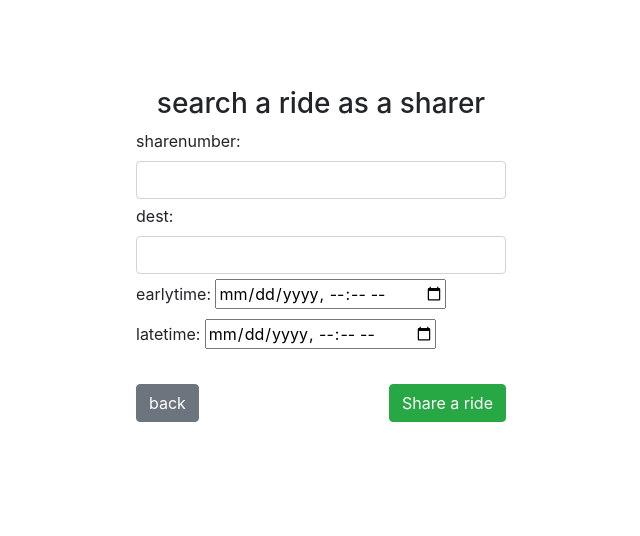
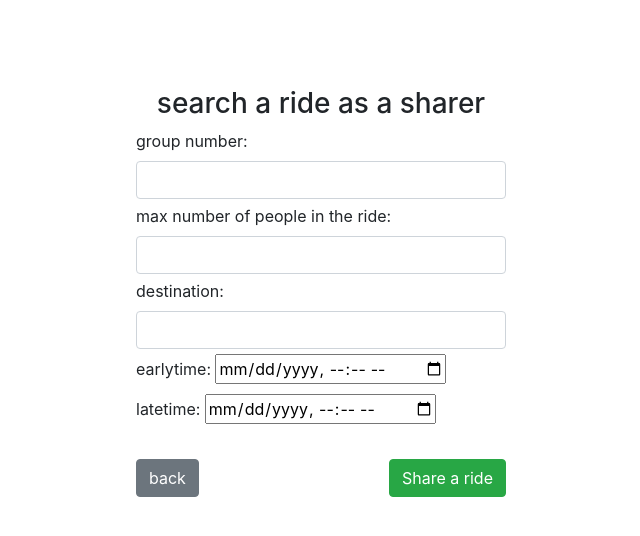
Before and after one commit to Pengfei-Lee18/Mini-Uber, a Django app: page /index/shareride/ in a window 1280 px wide. Shown: the top 536 px of the page, without its empty margins (319-959 px from the left). Run offline with Django 4.2, Linux system fonts and the light colour scheme; some libraries are stand-ins or nearby versions.

Commit message:
hopefinished

```diff
--- a/mysite/login/forms.py
+++ b/mysite/login/forms.py
@@ -33,14 +33,18 @@ class OwnerForm(forms.Form):
     freeText = forms.CharField(label="freeText", max_length=128, required=False, widget=forms.TextInput(attrs={'class': 'form-control'}))
     cartype = forms.CharField(label="cartype", max_length=128, required=False, widget=forms.TextInput(attrs={'class': 'form-control'}))
 
-class DriverForm(forms.Form):
-    space = forms.DecimalField(label="space" ,max_value=99 , required=True, max_digits=3, decimal_places=0, widget=forms.TextInput(attrs={'class': 'form-control'}))
-    cartype = forms.CharField(label="cartype", max_length=128, required=True, widget=forms.TextInput(attrs={'class': 'form-control'}))
+class DriverForm(forms.ModelForm):
+    cartype = forms.CharField(label="cartype", max_length=128,required=False, widget=forms.TextInput(attrs={'class': 'form-control', 'disabled': True}))
+    passengersNumber = forms.DecimalField(label="passengerNumber" ,max_value=99 ,required=False, max_digits=3, decimal_places=0, widget=forms.TextInput(attrs={'class': 'form-control', 'disabled': True}))
     freeText = forms.CharField(label="freeText", max_length=128, required=False, widget=forms.TextInput(attrs={'class': 'form-control'}))
+    class Meta:
+        model = models.Car
+        exclude = ['plateNumber', 'user']
 
 class ShareForm(forms.Form):
-    sharenumber = forms.DecimalField(label="sharenumber" ,max_value=99 , required=True, max_digits=3, decimal_places=0, widget=forms.TextInput(attrs={'class': 'form-control'}))
-    dest = forms.CharField(label="dest", max_length=128, required=True, widget=forms.TextInput(attrs={'class': 'form-control'}))
+    sharenumber = forms.DecimalField(label="group number" ,max_value=99 , required=True, max_digits=3, decimal_places=0, widget=forms.TextInput(attrs={'class': 'form-control'}))
+    maxnumber = forms.DecimalField(label="max number of people in the ride" ,max_value=99 , required=True, max_digits=3, decimal_places=0, widget=forms.TextInput(attrs={'class': 'form-control'}))
+    dest = forms.CharField(label="destination", max_length=128, required=True, widget=forms.TextInput(attrs={'class': 'form-control'}))
     earlytime = forms.DateTimeField(label="earlytime", widget=forms.DateTimeInput(attrs={'type':'datetime-local'}))
     latetime = forms.DateTimeField(label="latetime", widget=forms.DateTimeInput(attrs={'type':'datetime-local'}))
 
--- a/mysite/login/models.py
+++ b/mysite/login/models.py
@@ -1,5 +1,6 @@
 from django.db import models
 from datetime import date
+from django.utils.timezone import now
 
 # Create your models here.
 
@@ -54,3 +55,5 @@ class Relationship(models.Model):
     user = models.ForeignKey(User, on_delete=models.CASCADE)
     ride = models.ForeignKey(Ride, on_delete=models.CASCADE)
     groupnumber = models.DecimalField(max_digits=3, decimal_places=0)
+    earlytime = models.DateTimeField(default=now)
+    latetime = models.DateTimeField(default=now)
--- a/mysite/login/templates/login/driveride.html
+++ b/mysite/login/templates/login/driveride.html
@@ -22,15 +22,13 @@
         <div class="col">
             <form class="form-register" action="/index/driveride/" method="post">
 
-                {% if register_form.captcha.errors %}
-                <div class="alert alert-warning">{{ register_form.captcha.errors }}</div>
-                {% elif message %}
+                {% if message %}
                 <div class="alert alert-warning">{{ message }}</div>
                 {% endif %} {% csrf_token %}
                 <h3 class="text-center">search a ride as a driver</h3>
 
                 <div class="form-group">
-                    {{ driver_form.space.label_tag }} {{ driver_form.space}}
+                    {{ driver_form.passengersNumber.label_tag }} {{ driver_form.passengersNumber}}
                 </div>
                 <div class="form-group">
                     {{ driver_form.cartype.label_tag }} {{ driver_form.cartype}}
--- a/mysite/login/templates/login/shareride.html
+++ b/mysite/login/templates/login/shareride.html
@@ -31,6 +31,9 @@
                     {{ sharer_form.sharenumber.label_tag }} {{ sharer_form.sharenumber}}
                 </div>
                 <div class="form-group">
+                    {{ sharer_form.maxnumber.label_tag }} {{ sharer_form.maxnumber}}
+                </div>
+                <div class="form-group">
                     {{ sharer_form.dest.label_tag }} {{ sharer_form.dest}}
                 </div>
                 <div class="form-group">
--- a/mysite/login/templates/login/viewride.html
+++ b/mysite/login/templates/login/viewride.html
@@ -103,9 +103,9 @@
                     <td>{{cur_ride.dest}}</td>
                     <td>{{cur_ride.arrivaltime}}</td>
                     <td>{{cur_ride.carspace}}</td>
-                    {% if status == 0%}
+                    {% if cur_ride.status == 0%}
                     <td>Waiting Driver</td>
-                    {% elif status == 1 %}
+                    {% elif cur_ride.status == 1 %}
                     <td>Confirmed</td>
                     {% else %}
                     <td>Complete</td>
--- a/mysite/login/views.py
+++ b/mysite/login/views.py
@@ -6,6 +6,7 @@ from . import forms
 from django.db.models import Q
 import json
 from django.conf import settings
+from datetime import datetime
 
 # Create your views here.
 
@@ -196,6 +197,10 @@ def editprofile(request):
                 message = "you still have an driver order, you have to be a driver"
                 return render(request, 'login/editprofile.html', locals())
             print(isdriver)
+            if (not (cartype == cur_car.cartype and plateNumber == cur_car.plateNumber \
+            and passengersNumber == cur_car.passengersNumber and freeText == cur_car.freeText)) and (ridelist):
+                message = "you still have an driver order, you cannot change your car info"
+                return render(request, 'login/editprofile.html', locals())
             if not (cartype and plateNumber and passengersNumber):
                 return render(request, 'login/editprofile.html', locals())
             print(int(passengersNumber))
@@ -273,13 +278,18 @@ def shareride(request):
         sharer_form = forms.ShareForm(request.POST)
         message = "check your input"
         if sharer_form.is_valid():
+            maxnumber = sharer_form.cleaned_data.get('maxnumber')
             sharenumber = sharer_form.cleaned_data.get('sharenumber')
             dest = sharer_form.cleaned_data.get('dest')
             earlytime = sharer_form.cleaned_data.get('earlytime')
             latetime = sharer_form.cleaned_data.get('latetime')
             cur_user_id = request.session['user_id']
+            print(earlytime)
+            request.session['early_time'] = earlytime.strftime("%Y-%m-%d %H:%M:%S %z")
+            request.session['late_time'] = latetime.strftime("%Y-%m-%d %H:%M:%S %z")
+            print(request.session['early_time'])
             cur_user = models.User.objects.get(id = cur_user_id)
-            ridelist = models.Ride.objects.filter(Q(status=0) & Q(share=True) & Q(dest = dest) & \
+            ridelist = models.Ride.objects.filter(Q(carspace__lte=maxnumber) & Q(status=0) & Q(share=True) & Q(dest = dest) & \
             Q(arrivaltime__gte=earlytime) & Q(arrivaltime__lte=latetime) & ~Q(sharer__name = cur_user) & \
             ~Q(ridedriver = cur_user) & ~Q(owner = cur_user))
             return render(request, 'login/shareresult.html', locals())
@@ -293,24 +303,38 @@ def shareresult(request, sharenumber):
         ride_id = request.POST.get("ride")
         cur_ride = models.Ride.objects.get(id = ride_id)
         cur_user_id = request.session['user_id']
+        earlytime = datetime.strptime(request.session['early_time'], "%Y-%m-%d %H:%M:%S %z")
+        latetime = datetime.strptime(request.session['late_time'], "%Y-%m-%d %H:%M:%S %z")
+        del request.session['early_time']
+        del request.session['late_time']
+        print(earlytime)
+
         cur_user = models.User.objects.get(id = cur_user_id)
-        new_relationship = models.Relationship(user=cur_user, ride=cur_ride, groupnumber=sharenumber)
+        new_relationship = models.Relationship(user=cur_user, ride=cur_ride, groupnumber=sharenumber, earlytime=earlytime, latetime=latetime)
+
         print(sharenumber)
 
         cur_ride.carspace = cur_ride.carspace + sharenumber
         print(cur_ride.carspace)
         cur_ride.save()
         new_relationship.save()
+        print(new_relationship)
         return redirect('/index/')
     return render(request, 'login/shareresult.html', locals())
 
 def driveride(request):
+    cur_user_id = request.session['user_id']
+    cur_user = models.User.objects.get(id = cur_user_id)
+    cur_car = models.Car.objects.get(user = cur_user)
+    driver_form = forms.DriverForm(instance=cur_car)
     if request.method == 'POST':
         driver_form = forms.DriverForm(request.POST)
         message = "check your input"
         if driver_form.is_valid():
-            space = driver_form.cleaned_data.get('space')
-            cartype = driver_form.cleaned_data.get('cartype')
+            space = cur_car.passengersNumber
+            cartype = cur_car.cartype
+            # print(cartype)
+            # print(space)
             freeText = driver_form.cleaned_data.get('freeText')
             cur_user_id = request.session['user_id']
             cur_user = models.User.objects.get(id = cur_user_id)
@@ -323,7 +347,6 @@ def driveride(request):
             return render(request, 'login/driveresult.html', locals())
         else:
             return render(request, 'login/driveride.html', locals())
-    driver_form = forms.DriverForm()
     return render(request, 'login/driveride.html', locals())
 
 def driveresult(request, cartype):
@@ -359,18 +382,35 @@ def owneredit(request, ride_id):
             cur_ride.cartype = form.cleaned_data.get('cartype')
             tem_dest = form.cleaned_data.get('dest')
             if(cur_ride.sharer.all() and not (tem_dest == cur_ride.dest)):
-                message = "your ride has some sharers, you cannot change your destination, you can cancel this ride"
-                return render(request, 'login/editride.html', locals())
+                for sharer in cur_ride.sharer.all():
+                    cur_relationship = models.Relationship.objects.get(user=sharer, ride=cur_ride)
+                    cur_ride.carspace = cur_ride.carspace - cur_relationship.groupnumber
+                    cur_relationship.delete()
+                    cur_ride.save()
+                    send_cancel_email(sharer.email, cur_ride)
             tem_share = form.cleaned_data.get('share')
             print("aaaaaa")
             print(tem_share)
             print(tem_share==True)
             if(cur_ride.sharer.all() and (not (tem_share == cur_ride.share)) and tem_share == False):
-                message = "your ride has some sharers, you cannot change your share status, you can cancel this ride"
-                return render(request, 'login/editride.html', locals())
+                for sharer in cur_ride.sharer.all():
+                    cur_relationship = models.Relationship.objects.get(user=sharer, ride=cur_ride)
+                    cur_ride.carspace = cur_ride.carspace - cur_relationship.groupnumber
+                    cur_relationship.delete()
+                    cur_ride.save()
+                    send_cancel_email(sharer.email, cur_ride)
             cur_ride.share = tem_share==True
             cur_ride.dest = form.cleaned_data.get('dest')
-            cur_ride.arrivaltime = form.cleaned_data.get('arrivaltime')
+            tem_time = form.cleaned_data.get('arrivaltime')
+            if(cur_ride.sharer.all() and (not (cur_ride.arrivaltime == tem_time))):
+                for sharer in cur_ride.sharer.all():
+                    cur_relationship = models.Relationship.objects.get(user=sharer, ride=cur_ride)
+                    if not (cur_relationship.earlytime<=tem_time and cur_relationship.latetime>=tem_time):
+                        cur_ride.carspace = cur_ride.carspace - cur_relationship.groupnumber
+                        cur_relationship.delete()
+                        cur_ride.save()
+                        send_cancel_email(sharer.email, cur_ride)
+            cur_ride.arrivaltime = tem_time
             # cur_ride.endtime = form.cleaned_data.get('endtime')
             cur_ride.freeText = form.cleaned_data.get('freeText')
             cur_ride.carspace = cur_ride.carspace - tem_ownernumber + cur_ride.ownernumber
@@ -455,3 +495,23 @@ def send_email(email, cur_ride, status):
     msg = EmailMultiAlternatives(subject, text_content, settings.EMAIL_HOST_USER, [email])
     msg.attach_alternative(html_content, "text/html")
     msg.send()
+
+def send_cancel_email(email, cur_ride):
+
+    from django.core.mail import EmailMultiAlternatives
+    print("发了")
+    subject = '''your order has been canceled'''
+
+    text_content = '''your order has been canceled due to some changes made by owner'''
+
+    html_content = '''
+                    <p>your order has been canceled due to some changes made by owner, here is detailed information</p>
+                    <p>dest: {}</p>
+                    <p>time: {}</p>
+                    <p>driver: {}</p>
+                    <p>car: {}</p>
+                    '''.format(cur_ride.dest, cur_ride.arrivaltime, cur_ride.ridedriver, cur_ride.cartype)
+
+    msg = EmailMultiAlternatives(subject, text_content, settings.EMAIL_HOST_USER, [email])
+    msg.attach_alternative(html_content, "text/html")
+    msg.send()
```
Also changed, not shown: mysite/login/templates/login/editride.html (+18 -1 lines), mysite/login/migrations/0009_relationship_earlytime_relationship_latetime.py (added).
